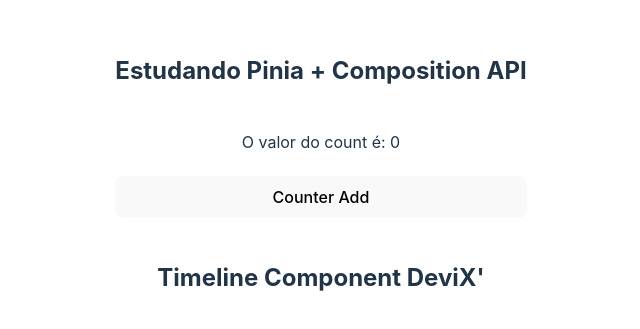
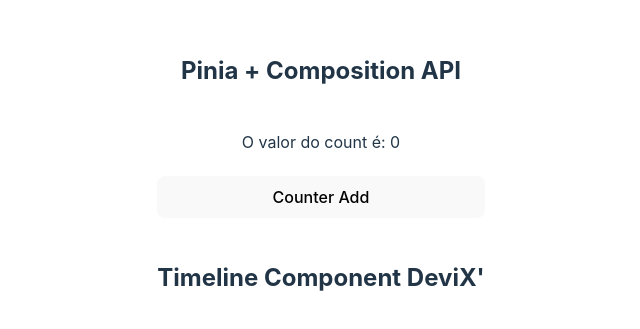
Before and after one commit to marcinhojazz/vite-vue3, a Vue app: page / in a window 1280 px wide. Shown: the part 215-544 px from the top of the page, without its empty margins (319-959 px from the left). Built offline with nearby package versions, Linux system fonts and the light colour scheme.

Commit message:
update text on the page

```diff
--- a/src/App.vue
+++ b/src/App.vue
@@ -6,7 +6,7 @@
 <template>
   <div>
     <div>
-      <h2>Estudando Pinia + Composition API</h2>
+      <h2>Pinia + Composition API</h2>
       <Counter />
     </div>
     <div>
```
